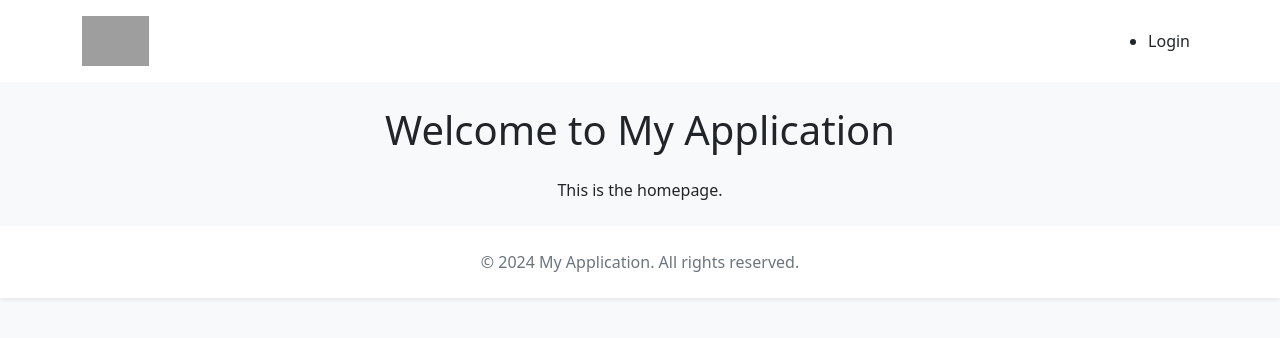
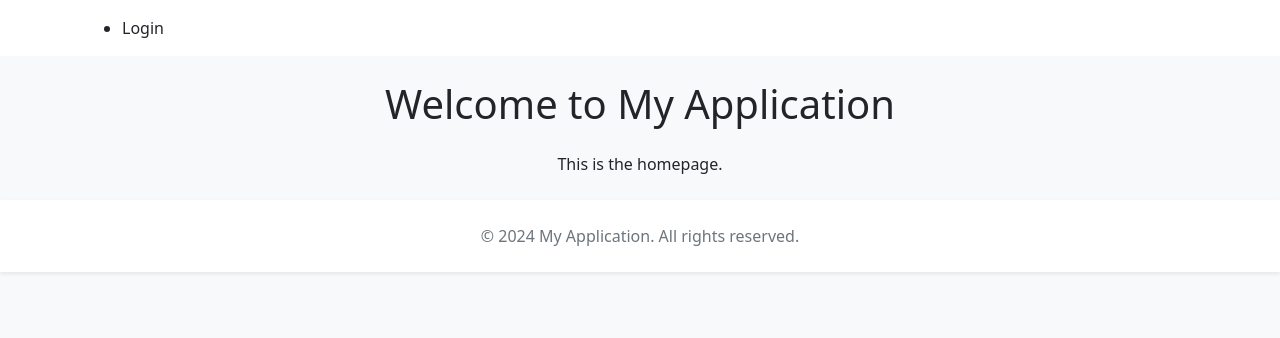
Before and after one commit to MinhTamNT/app-trading-be, a Flask app: template trade/templates/home.html in a window 1280 px wide. Shown: the top 338 px of the page. Run offline with Flask 3, Linux system fonts and the light colour scheme; the template is opened without the code that fills it, so the values that code supplies are empty; some libraries are stand-ins or nearby versions; grey boxes are pictures that could not be loaded.

Commit message:
chore : update file

```diff
--- a/trade/app.py
+++ b/trade/app.py
@@ -43,6 +43,11 @@ def logout():
     logout_user()
     return redirect(url_for("login"))
 
+
+
+
+
+
 if __name__ == '__main__':
     with app.app_context():
         app.run(debug=True)
--- a/trade/templates/layout/base.html
+++ b/trade/templates/layout/base.html
@@ -21,9 +21,9 @@
 
     <header class="bg-white text-dark py-3">
         <div class="container d-flex align-items-center justify-content-between">
-            <a href="/" class="text-dark text-decoration-none">
-                <img src="https://yuanta.com.vn/wp-content/themes/yuanta/inc/assets/img/logo-vi-dark.svg" alt="Logo" class="logo" style="height: 50px;">
-            </a>
+{#            <a href="/" class="text-dark text-decoration-none">#}
+{#                <img src="https://yuanta.com.vn/wp-content/themes/yuanta/inc/assets/img/logo-vi-dark.svg" alt="Logo" class="logo" style="height: 50px;">#}
+{#            </a>#}
             <nav>
                 <ul class="list-styled d-flex mb-0">
 
```
